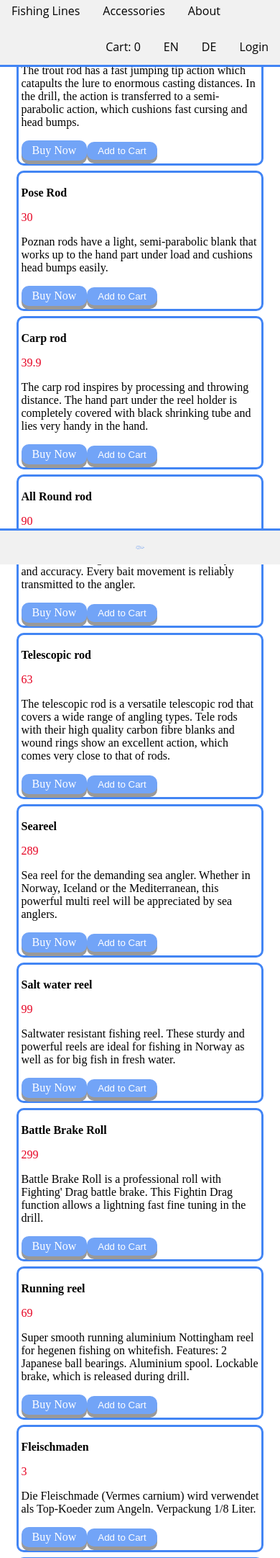
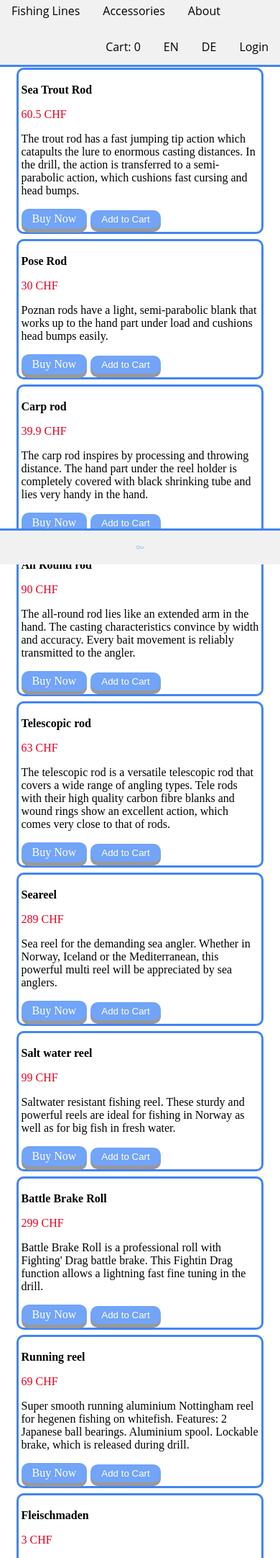
Before and after one commit to bittersweet-coffee/bfh-webshop, a PHP site: page / in a window 390 px wide. Shown: the part 60-2224 px from the top of the page at 72% size. Run offline with PHP 8.4, Linux system fonts and the light colour scheme; data comes from the database, SQL or seed files in the repository; some libraries are stand-ins or nearby versions.

Commit message:
more layout

```diff
--- a/src/css/style.css
+++ b/src/css/style.css
@@ -191,6 +191,7 @@
     border: none;
     border-radius: 10px;
     box-shadow: 0 5px #999;
+    margin-right: 5px;
 }
 
 .button button {
@@ -228,10 +229,18 @@
     .box {
         flex: 1 21%;
     }
+
+    #content {
+        margin-top: 110px;
+    }
 }
 
 @media (max-width: 600px) {
     .box {
         flex: 1 46%;
     }
+
+    #content {
+        margin-top: 150px;
+    }
 }
--- a/src/php/products/Product.php
+++ b/src/php/products/Product.php
@@ -100,7 +100,7 @@
         $html =
             "
                 <p class=\"prod-name\">$this->name</p>
-                <p class=\"prod-price\">$this->price</p>
+                <p class=\"prod-price\">$this->price CHF</p>
                 <p class=\"prod-descr\">$this->description</p>
             ";
 
--- a/src/php/utils/Form.php
+++ b/src/php/utils/Form.php
@@ -239,7 +239,7 @@
         parent::appendContext(User::render_InputTags());
         parent::appendContext(Customer::render_InputTags());
         $submitText = translate("Register");
-        $submit = "<input type='submit' name='register' value='".$submitText."'/>";
+        $submit = "<input class='button' type='submit' name='register' value='".$submitText."'/>";
         parent::appendContext($submit);
         parent::appendContext(parent::getCancleButton("Registration"));
         return parent::render();
@@ -266,7 +266,7 @@
     public function render() {
         parent::appendContext($this->signInHeader);
         parent::appendContext($this->userInputTag);
-        $submit = "<input type='submit' value='Login' name='Login'/>";
+        $submit = "<input class='button' type='submit' value='Login' name='Login'/>";
         parent::appendContext($submit);
         parent::appendContext(parent::getCancleButton("Login"));
         return parent::render();
@@ -304,7 +304,7 @@
         $old_passwordField = parent::setInputTag("password", "Oldpassword");
         $new_passwordField = parent::setInputTag("password", "Newpassword");
         $retype = parent::setInputTag("password", "Retype");
-        $submit = "<input type='submit' value='". translate("Change Password") ."' name='post_changeUserData'/>";
+        $submit = "<input class='button' type='submit' value='". translate("Change Password") ."' name='post_changeUserData'/>";
         return [$header,
             $usernameField,
             $old_passwordField,
@@ -338,7 +338,7 @@
         $header = "<h3>" . translate("Change customer data") . "</h3>";
         $usernameField = $this->getUsernameField($this->username);
         $inputTags = Customer::render_InputTags();
-        $submit = "<input type='submit' value='". translate("Change user data") ."' name='post_changeCustomerData'/>";
+        $submit = "<input class='button' type='submit' value='". translate("Change user data") ."' name='post_changeCustomerData'/>";
         return [$header,
             $usernameField,
             $inputTags,
@@ -379,7 +379,7 @@
         foreach (Product::render_addProductForm() as $element) {
             $html = $html . $element;
         }
-        $submit = "<input type='submit' value='". translate("Add a new Product") ."' name='post_addProduct'/>";
+        $submit = "<input class='button' type='submit' value='". translate("Add a new Product") ."' name='post_addProduct'/>";
         return [$header,
             $html,
             $submit,
@@ -413,7 +413,7 @@
         foreach (Product::render_deleteProductForm() as $element) {
             $html = $html . $element;
         }
-        $submit = "<input type='submit' value='". translate("Delete") ."' name='post_deleteProduct'/>";
+        $submit = "<input class='button' type='submit' value='". translate("Delete") ."' name='post_deleteProduct'/>";
         return [$header,
             $html,
             $submit,
@@ -449,7 +449,7 @@
         foreach (Product::render_searchProductForm() as $element) {
             parent::appendContext($element);
         }
-        parent::appendContext("<input type='submit' value='". translate("Load") ."' name='post_searchProduct'/>");
+        parent::appendContext("<input class='button' type='submit' value='". translate("Load") ."' name='post_searchProduct'/>");
         parent::appendContext(parent::getCancleButton("noSearch"));
         $form = parent::render();
         if ($this->load) {
@@ -489,7 +489,7 @@
             $html = $html . $element;
         }
         $_SESSION['old_name'] = $this->prodData['en'][0];
-        $submit = "<input type='submit' value='". translate("Update") ."' name='post_updateProduct'/>";
+        $submit = "<input class='button' type='submit' value='". translate("Update") ."' name='post_updateProduct'/>";
         return [$html,
             $submit,
             parent::getCancleButton("noUpdate")];
```
